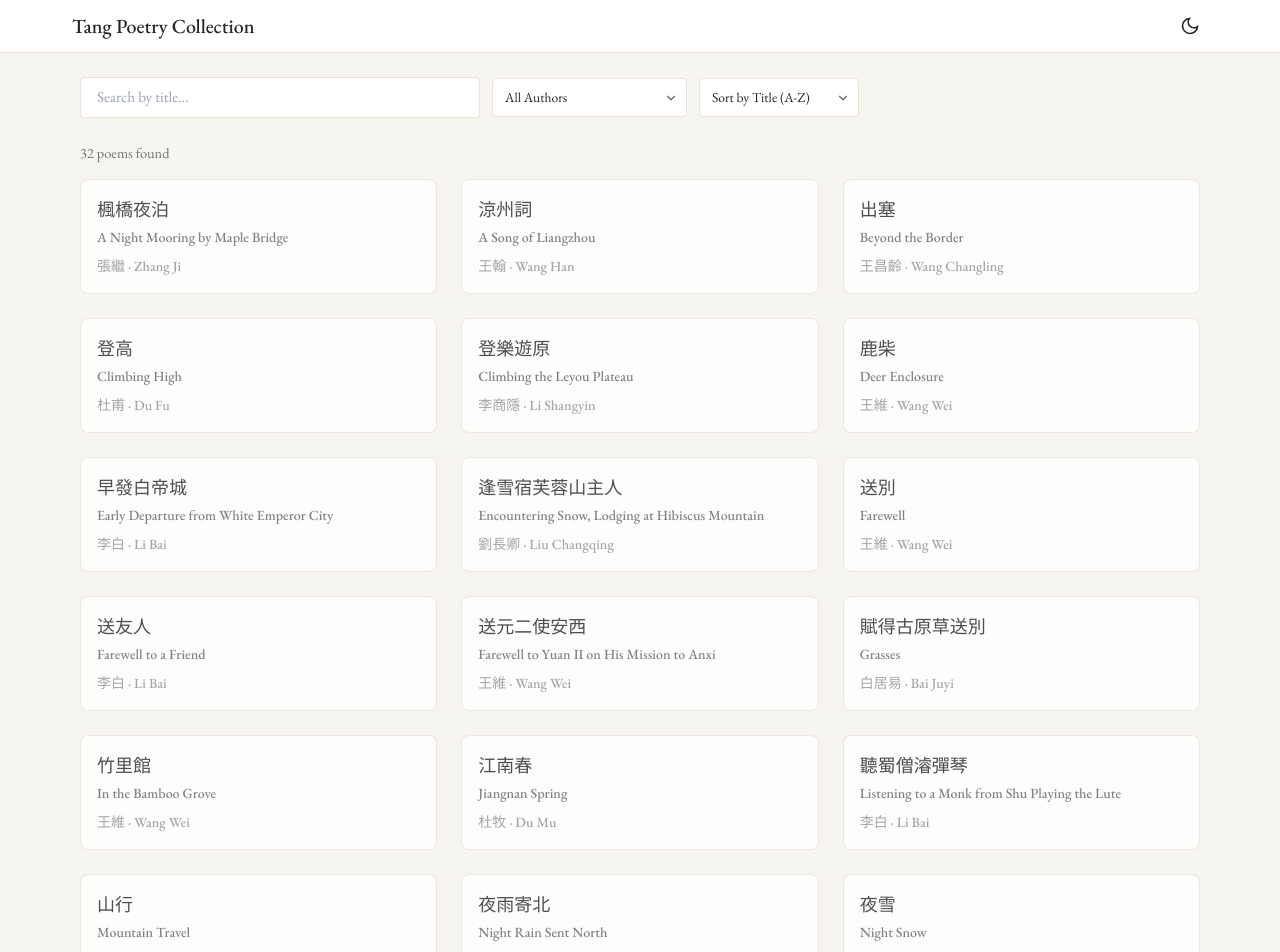
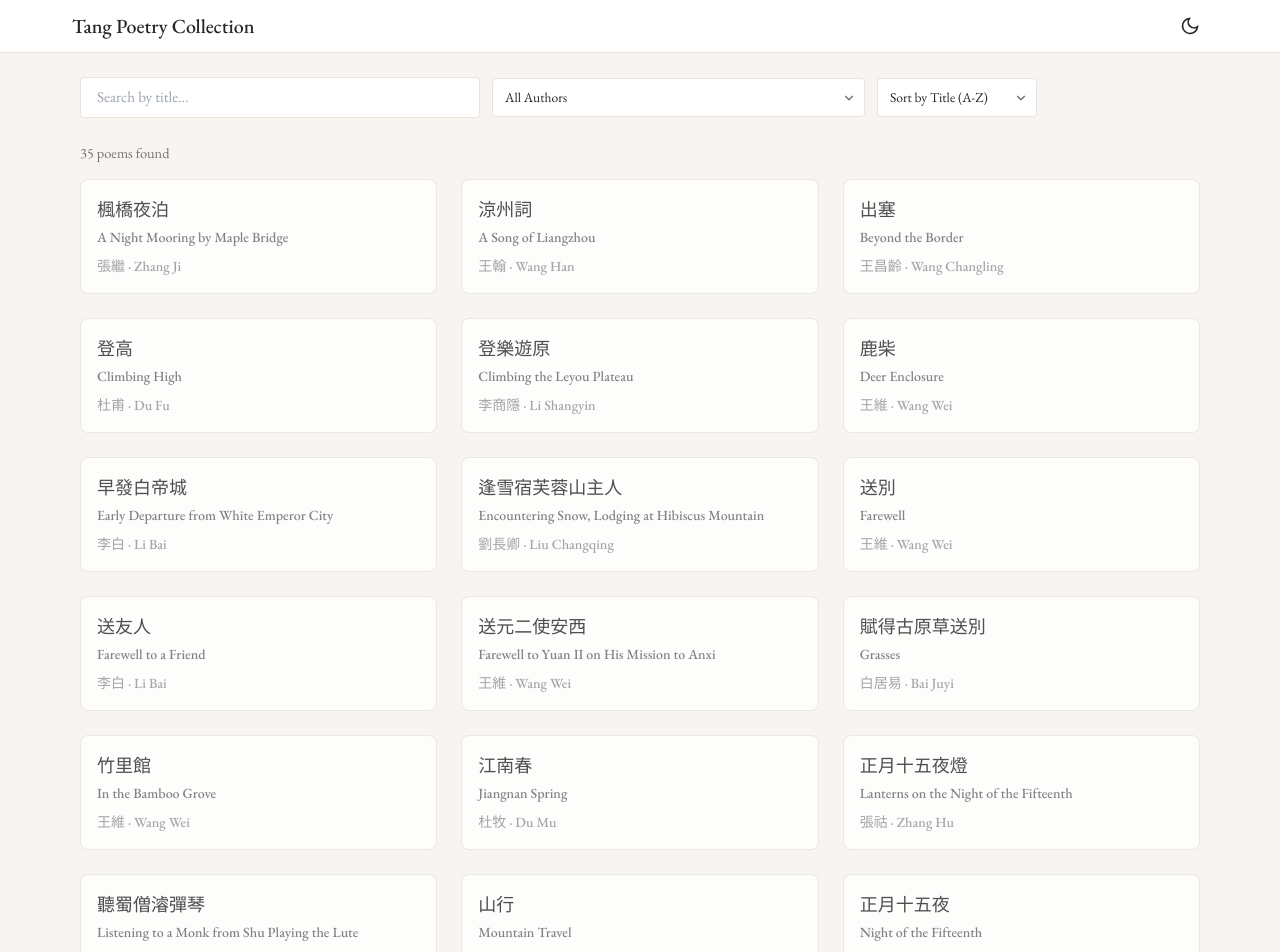
Before and after one commit to tnm/tang-poems, a React (Vite) app: page / in a window 1280 px wide. Shown: the top 952 px of the page. Built offline with nearby package versions, Linux system fonts and the light colour scheme.

Commit message:
Three poems for 元宵节

```diff
--- a/src/data/poems.ts
+++ b/src/data/poems.ts
@@ -1369,4 +1369,141 @@ export const poems: Poem[] = [
       },
     ],
   },
+  {
+    id: 'night-of-the-fifteenth',
+    title: {
+      chinese: '正月十五夜',
+      pinyin: 'Zhèng Yuè Shíwǔ Yè',
+      english: 'Night of the Fifteenth',
+    },
+    author: {
+      chinese: '蘇味道（或唐玄宗）',
+      pinyin: 'Sū Wèidào (huò Táng Xuánzōng)',
+      english: 'Su Weidao (or Emperor Xuanzong)',
+      url: 'https://zh.wikipedia.org/wiki/蘇味道',
+    },
+    form: '七言律詩',
+    formEnglish: 'Seven-character regulated verse',
+    url: '',
+    verses: [
+      {
+        chinese: '火樹銀花合',
+        pinyin: 'Huǒ shù yín huā hé',
+        english: 'Fire trees and silver flowers join',
+      },
+      {
+        chinese: '星橋鐵鎖開',
+        pinyin: 'Xīng qiáo tiě suǒ kāi',
+        english: 'Starry bridges, iron locks thrown open',
+      },
+      {
+        chinese: '暗塵隨馬去',
+        pinyin: 'Àn chén suí mǎ qù',
+        english: 'Night dust follows the horses away',
+      },
+      {
+        chinese: '明月逐人來',
+        pinyin: 'Míng yuè zhú rén lái',
+        english: 'The bright moon pursues the revelers',
+      },
+      {
+        chinese: '遊妓皆薔薇',
+        pinyin: 'Yóu jì jiē qiáng wéi',
+        english: 'Courtesans wander, all in rose-like finery',
+      },
+      {
+        chinese: '行歌盡落梅',
+        pinyin: 'Xíng gē jìn luò méi',
+        english: 'Their singing drifts like falling plum blossoms',
+      },
+      {
+        chinese: '金吾不禁夜',
+        pinyin: 'Jīn wú bù jìn yè',
+        english: 'The guards do not forbid the night',
+      },
+      {
+        chinese: '玉漏莫相催',
+        pinyin: 'Yù lòu mò xiāng cuī',
+        english: 'Let not the jade water clock hurry the hours away',
+      },
+    ],
+  },
+  {
+    id: 'shangyuan-night',
+    title: {
+      chinese: '上元夜',
+      pinyin: 'Shàng Yuán Yè',
+      english: 'Night of the Shangyuan Festival',
+    },
+    author: {
+      chinese: '崔液',
+      pinyin: 'Cuī Yè',
+      english: 'Cui Ye (also romanized as Cui Tao)',
+      url: '',
+    },
+    form: '七言絕句',
+    formEnglish: 'Seven-character quatrain',
+    url: '',
+    verses: [
+      {
+        chinese: '玉漏銀壺且莫催',
+        pinyin: 'Yù lòu yín hú qiě mò cuī',
+        english: 'Let the jade clepsydra and silver urn not press the hours',
+      },
+      {
+        chinese: '鐵關金鎖徹明開',
+        pinyin: 'Tiě guān jīn suǒ chè míng kāi',
+        english: 'Iron gates, golden locks stand open till dawn',
+      },
+      {
+        chinese: '誰家見月能閒坐',
+        pinyin: 'Shéi jiā jiàn yuè néng xián zuò',
+        english: 'Who, seeing the moon, could remain quietly at home?',
+      },
+      {
+        chinese: '何處聞燈不看來',
+        pinyin: 'Hé chù wén dēng bù kàn lái',
+        english: 'Where lanterns glow, who would not go to watch?',
+      },
+    ],
+  },
+  {
+    id: 'lanterns-on-the-fifteenth',
+    title: {
+      chinese: '正月十五夜燈',
+      pinyin: 'Zhèng Yuè Shíwǔ Yè Dēng',
+      english: 'Lanterns on the Night of the Fifteenth',
+    },
+    author: {
+      chinese: '張祜',
+      pinyin: 'Zhāng Hù',
+      english: 'Zhang Hu',
+      url: '',
+    },
+    form: '七言絕句',
+    formEnglish: 'Seven-character quatrain',
+    url: '',
+    verses: [
+      {
+        chinese: '千門開鎖萬燈明',
+        pinyin: 'Qiān mén kāi suǒ wàn dēng míng',
+        english: 'A thousand gates unlocked, ten thousand lanterns bright',
+      },
+      {
+        chinese: '正月中旬動帝京',
+        pinyin: 'Zhèng yuè zhōng xún dòng dì jīng',
+        english: 'In mid-first month, the imperial capital stirs',
+      },
+      {
+        chinese: '三百內人連袖舞',
+        pinyin: 'Sān bǎi nèi rén lián xiù wǔ',
+        english: 'Three hundred palace ladies dance, sleeves linked',
+      },
+      {
+        chinese: '一聲菩薩萬人驚',
+        pinyin: 'Yī shēng pú sà wàn rén jīng',
+        english: 'One cry of “Bodhisattva!” startles ten thousand souls',
+      },
+    ],
+  },
 ];
```
